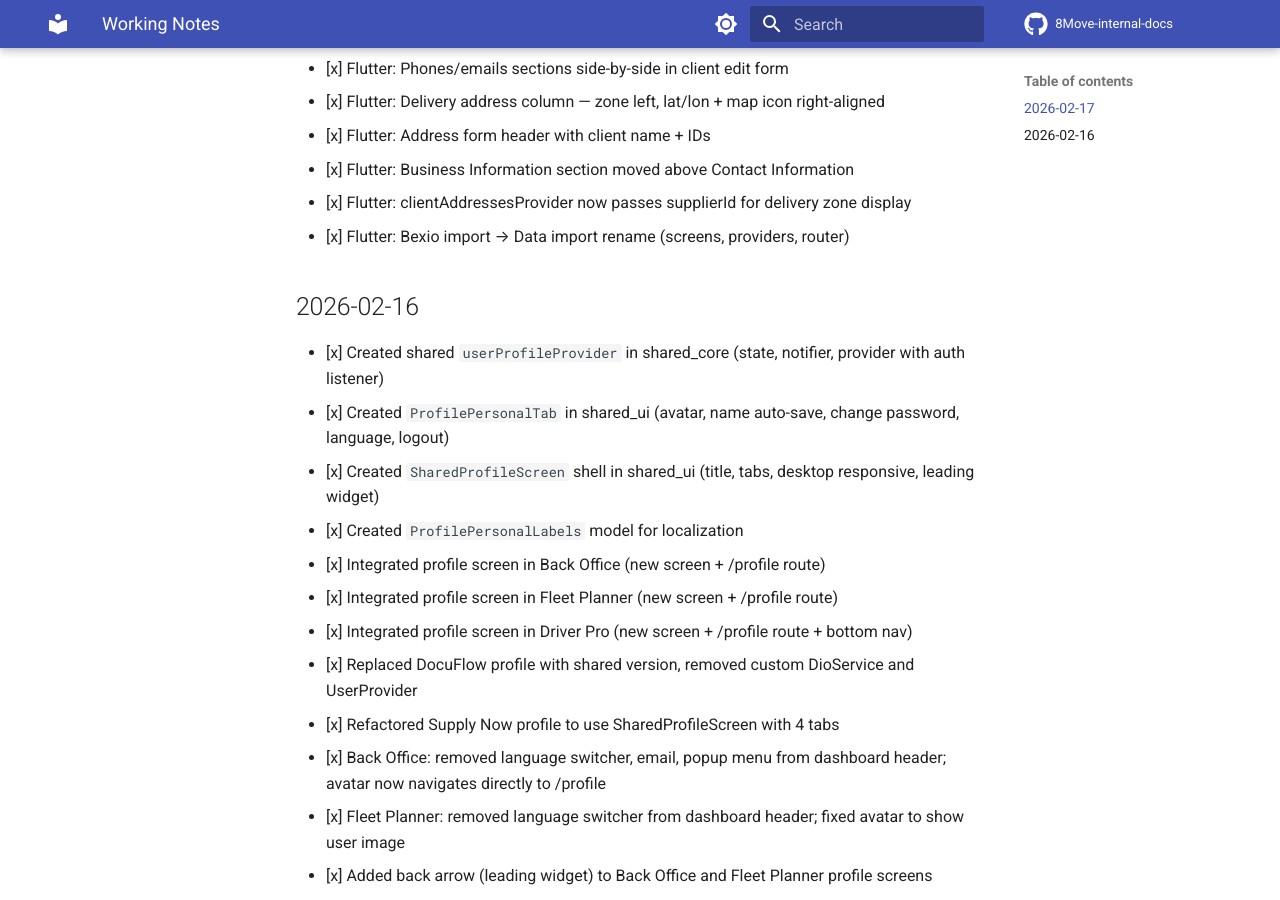
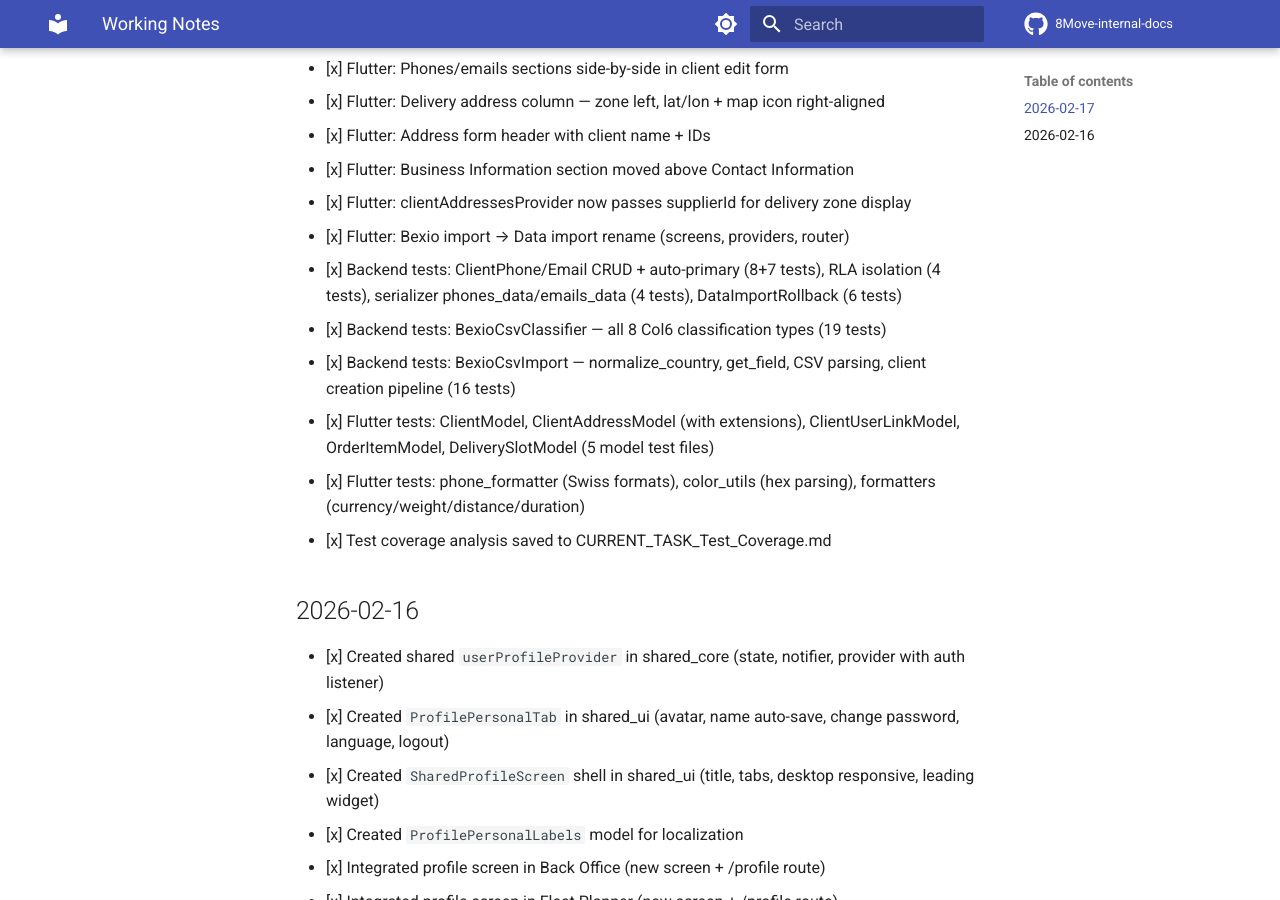
Before and after one commit to MaxShytov/8Move-internal-docs, an MkDocs documentation site: the page built from docs/tasks/current/notes.md, in a window 1280 px wide and 900 px high, scrolled down 1141 px. Built offline with MkDocs 1.6.1 and Material for MkDocs 9.7.7, drawn with Linux system fonts in a browser that asks for light colours; comment, search, counter and statistics services are not loaded.

Commit message:
docs: add test coverage expansion to changelog and working notes
Co-Authored-By: Claude Opus 4.6 <noreply@anthropic.com>

```diff
--- a/docs/tasks/current/notes.md
+++ b/docs/tasks/current/notes.md
@@ -30,6 +30,12 @@
 - [x] Flutter: Business Information section moved above Contact Information
 - [x] Flutter: clientAddressesProvider now passes supplierId for delivery zone display
 - [x] Flutter: Bexio import → Data import rename (screens, providers, router)
+- [x] Backend tests: ClientPhone/Email CRUD + auto-primary (8+7 tests), RLA isolation (4 tests), serializer phones_data/emails_data (4 tests), DataImportRollback (6 tests)
+- [x] Backend tests: BexioCsvClassifier — all 8 Col6 classification types (19 tests)
+- [x] Backend tests: BexioCsvImport — normalize_country, get_field, CSV parsing, client creation pipeline (16 tests)
+- [x] Flutter tests: ClientModel, ClientAddressModel (with extensions), ClientUserLinkModel, OrderItemModel, DeliverySlotModel (5 model test files)
+- [x] Flutter tests: phone_formatter (Swiss formats), color_utils (hex parsing), formatters (currency/weight/distance/duration)
+- [x] Test coverage analysis saved to CURRENT_TASK_Test_Coverage.md
 
 ## 2026-02-16
 
```
Also changed, not shown: docs/changelog.md (+7 -0 lines).
